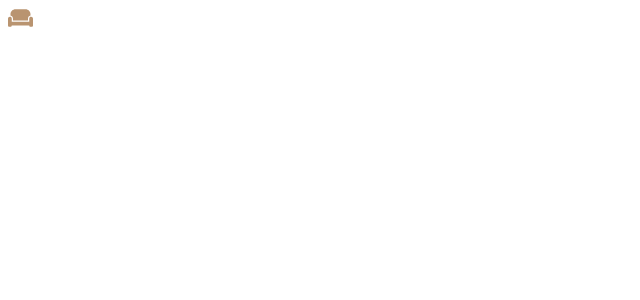
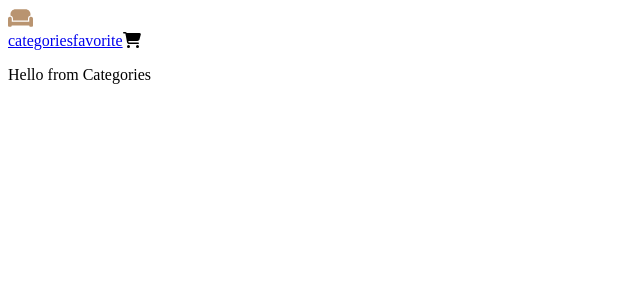
Before and after one commit to mhserrano/e-commerce, a React (Vite) app: page /pages/Categories in a window 1280 px wide. Before the commit this address had no page. Shown: the top 300 px of the page, without its empty margins (0-640 px from the left). Built offline with nearby package versions, Linux system fonts and the light colour scheme.

Commit message:
Added fontawesome and finished the navbar component

```diff
--- a/package.json
+++ b/package.json
@@ -10,6 +10,9 @@
     "preview": "vite preview"
   },
   "dependencies": {
+    "@fortawesome/fontawesome-svg-core": "^6.5.1",
+    "@fortawesome/free-solid-svg-icons": "^6.5.1",
+    "@fortawesome/react-fontawesome": "^0.2.0",
     "react": "^18.2.0",
     "react-dom": "^18.2.0",
     "react-router-dom": "^6.21.2"
--- a/src/App.jsx
+++ b/src/App.jsx
@@ -3,6 +3,7 @@ import { Routes, Route } from "react-router-dom";
 import Home from "./pages/Home";
 import Categories from "./pages/Categories";
 import Navbar from "./components/Navbar";
+import FavoritePage from "./pages/FavoritePage";
 
 function App() {
   return (
@@ -10,7 +11,8 @@ function App() {
       <Navbar />
       <Routes>
         <Route path="/" element={<Home />} />
-        <Route path="/categories" element={<Categories />} />
+        <Route path="/pages/Categories" element={<Categories />} />
+        <Route path="/pages/FavoritePage" element={<FavoritePage />} />
       </Routes>
     </>
   );
--- a/src/components/Navbar.jsx
+++ b/src/components/Navbar.jsx
@@ -1,3 +1,6 @@
+import { Link } from "react-router-dom";
+import { FontAwesomeIcon } from "@fortawesome/react-fontawesome";
+import { faCartShopping } from "@fortawesome/free-solid-svg-icons";
 import Logo from "../img/logo.svg";
 
 function Navbar() {
@@ -5,8 +8,17 @@ function Navbar() {
     <>
       <nav className="navbar">
         <div className="container">
-          <img src={Logo} alt="Store Logo" />
-          <div className="nav-links"></div>
+          <Link to="/">
+            <img src={Logo} alt="Store Logo" />
+          </Link>
+          <div className="nav-links">
+            <Link to="/pages/Categories">categories</Link>
+            <Link to="/pages/FavoritePage">favorite</Link>
+            <FontAwesomeIcon
+              icon={faCartShopping}
+              style={{ color: "#000000" }}
+            />
+          </div>
         </div>
       </nav>
     </>
--- a/src/pages/Categories.jsx
+++ b/src/pages/Categories.jsx
@@ -1,5 +1,5 @@
 function Categories() {
-  return null;
+  return <p>Hello from Categories</p>;
 }
 
 export default Categories;
--- /dev/null
+++ b/src/pages/FavoritePage.jsx
@@ -0,0 +1,5 @@
+function FavoritePage() {
+  return <>Hello from Favorite Page</>;
+}
+
+export default FavoritePage;
--- a/src/pages/Home.jsx
+++ b/src/pages/Home.jsx
@@ -1,5 +1,5 @@
 function Home() {
-  return null;
+  return <p>Hello from Home</p>;
 }
 
 export default Home;
```
Also changed, not shown: 1 other file (tests, documents, lock files or other folders).
